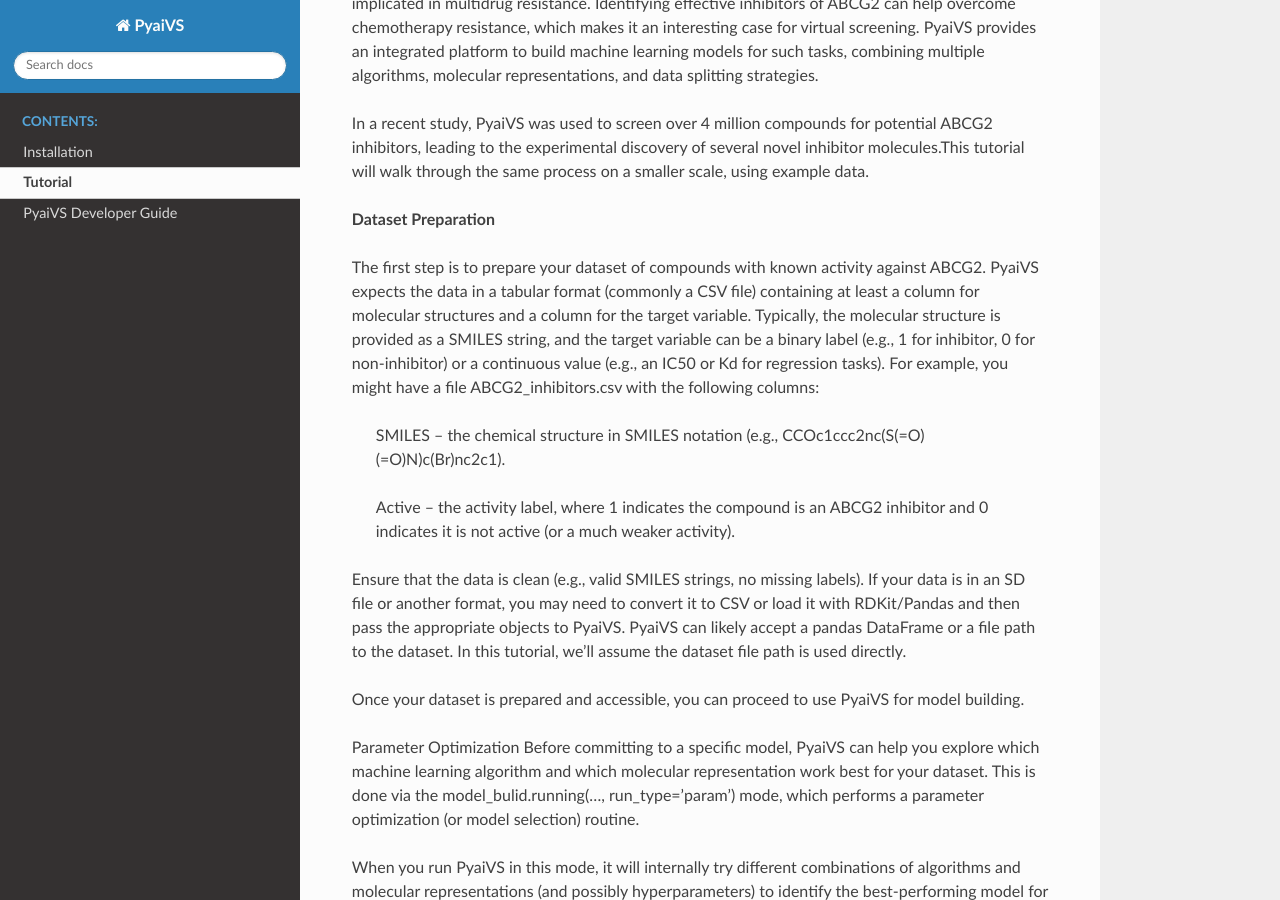
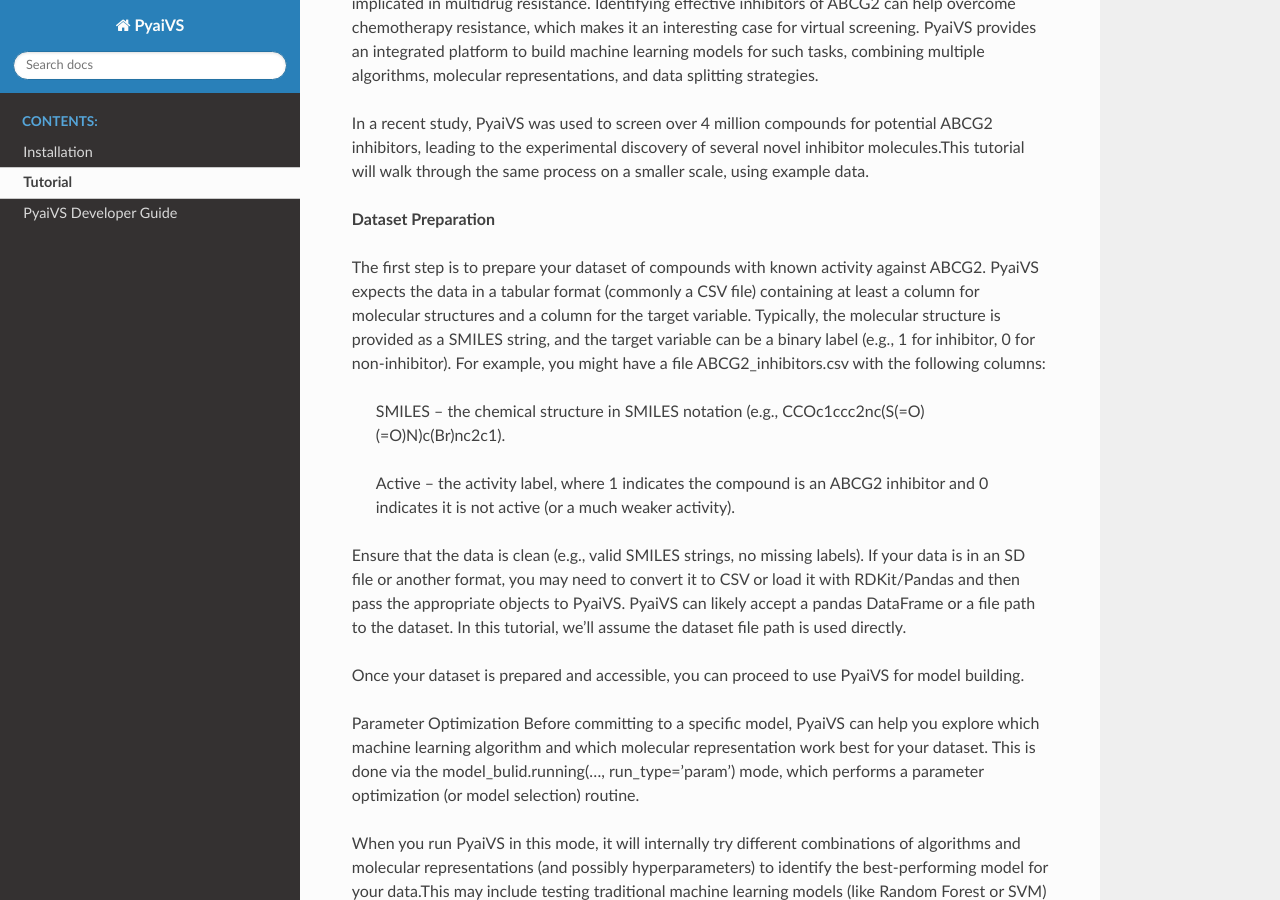
Before and after one commit to danqingmk/OpenVS_PyaiVS, a Sphinx documentation site: the page built from docs/tutorial.rst, in a window 1280 px wide and 900 px high, scrolled down 312 px. Built offline with Sphinx 7.4.7 and the Read the Docs theme 3.1.0, drawn with Linux system fonts in a browser that asks for light colours.

Commit message:
Update tutorial.rst

```diff
--- a/docs/tutorial.rst
+++ b/docs/tutorial.rst
@@ -9,7 +9,7 @@ In a recent study, PyaiVS was used to screen over 4 million compounds for potent
 
 **Dataset Preparation**
 
-The first step is to prepare your dataset of compounds with known activity against ABCG2. PyaiVS expects the data in a tabular format (commonly a CSV file) containing at least a column for molecular structures and a column for the target variable. Typically, the molecular structure is provided as a SMILES string, and the target variable can be a binary label (e.g., 1 for inhibitor, 0 for non-inhibitor) or a continuous value (e.g., an IC50 or Kd for regression tasks).
+The first step is to prepare your dataset of compounds with known activity against ABCG2. PyaiVS expects the data in a tabular format (commonly a CSV file) containing at least a column for molecular structures and a column for the target variable. Typically, the molecular structure is provided as a SMILES string, and the target variable can be a binary label (e.g., 1 for inhibitor, 0 for non-inhibitor).
 For example, you might have a file ABCG2_inhibitors.csv with the following columns:
 
     SMILES – the chemical structure in SMILES notation (e.g., CCOc1ccc2nc(S(=O)(=O)N)c(Br)nc2c1).
```
